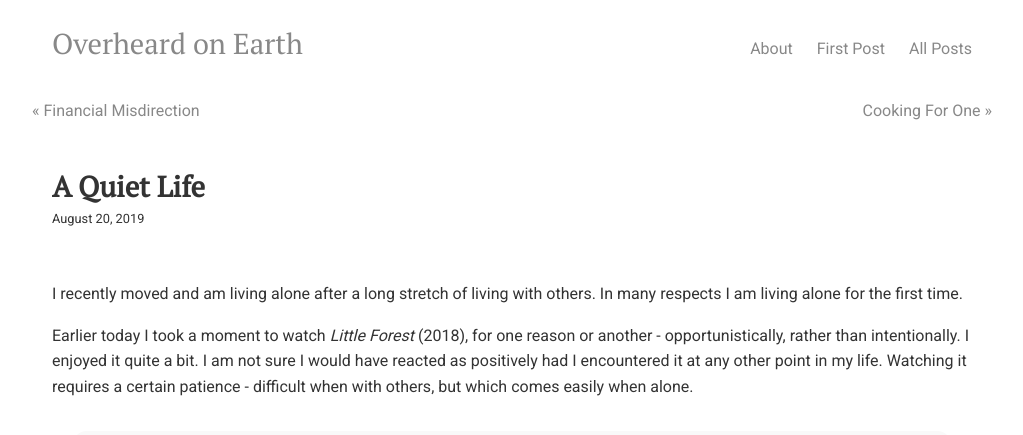
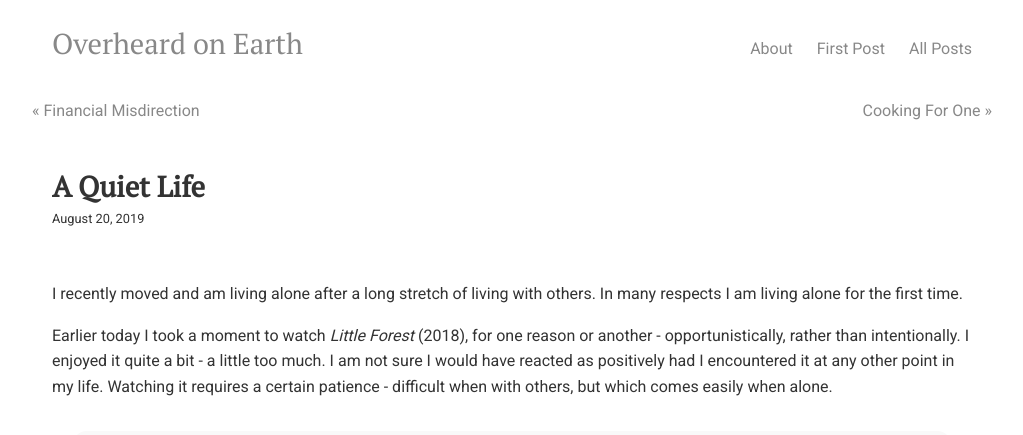
Before and after one commit to overheardonearth/overheardonearth.github.io, a Jekyll site: the page built from _posts/2019-08-20-a-quiet-life.html, in a window 1280 px wide, cut to the strip 0-451 px from the top of the page. Shown: the top 435 px of the strip, without its empty margins (128-1151 px from the left). Built offline with Jekyll 4.4.1, drawn with Linux system fonts in a browser that asks for light colours; comment, search, counter and statistics services are not loaded.

Commit message:
Update 2019-08-20-a-quiet-life.html

```diff
--- a/_posts/2019-08-20-a-quiet-life.html
+++ b/_posts/2019-08-20-a-quiet-life.html
@@ -8,7 +8,7 @@ date: 2019-08-20
 I recently moved and am living alone after a long stretch of living with others. In many respects I am living alone for the first time.
 
 <p>
-  Earlier today I took a moment to watch <i>Little Forest</i> (2018), for one reason or another - opportunistically, rather than intentionally. I enjoyed it quite a bit. I am not sure I would have reacted as positively had I encountered it at any other point in my life. Watching it requires a certain patience - difficult when with others, but which comes easily when alone.
+  Earlier today I took a moment to watch <i>Little Forest</i> (2018), for one reason or another - opportunistically, rather than intentionally. I enjoyed it quite a bit - a little too much. I am not sure I would have reacted as positively had I encountered it at any other point in my life. Watching it requires a certain patience - difficult when with others, but which comes easily when alone.
 
 <div class="media">
 <div style="width:100%;height:0px;position:relative;padding-bottom:41.875%;"><iframe src="https://streamable.com/s/84hvc/bxmuwd" frameborder="0" width="100%" height="100%" allowfullscreen style="width:100%;height:100%;position:absolute;left:0px;top:0px;overflow:hidden;"></iframe></div>
```
